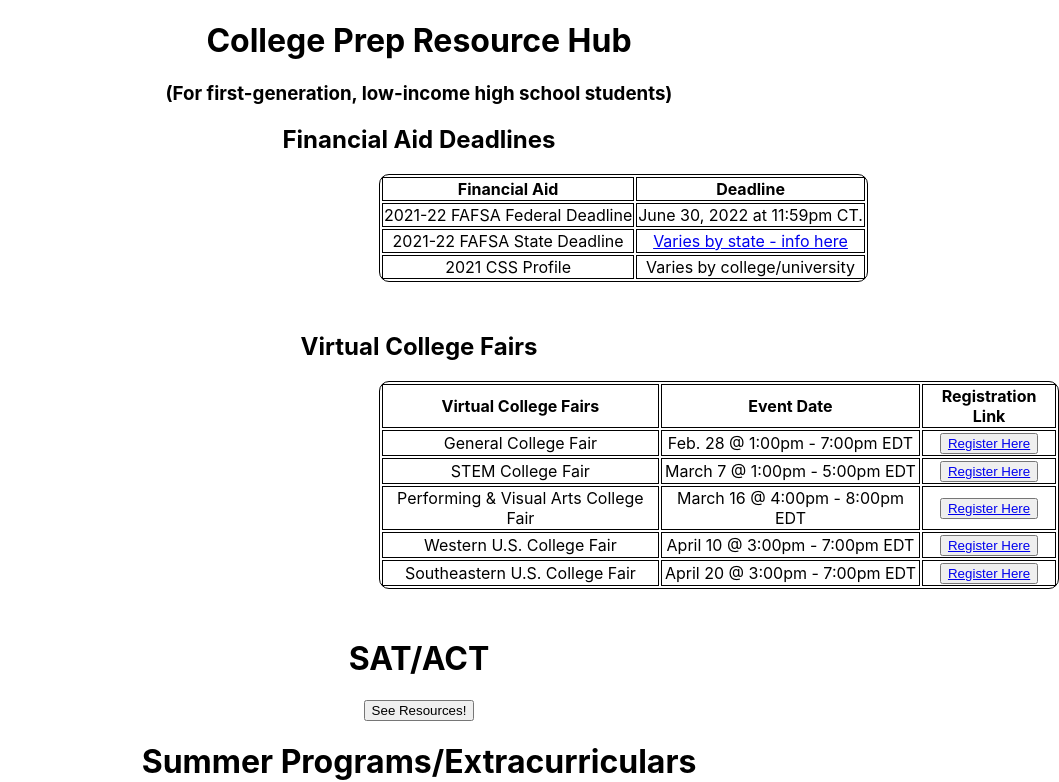
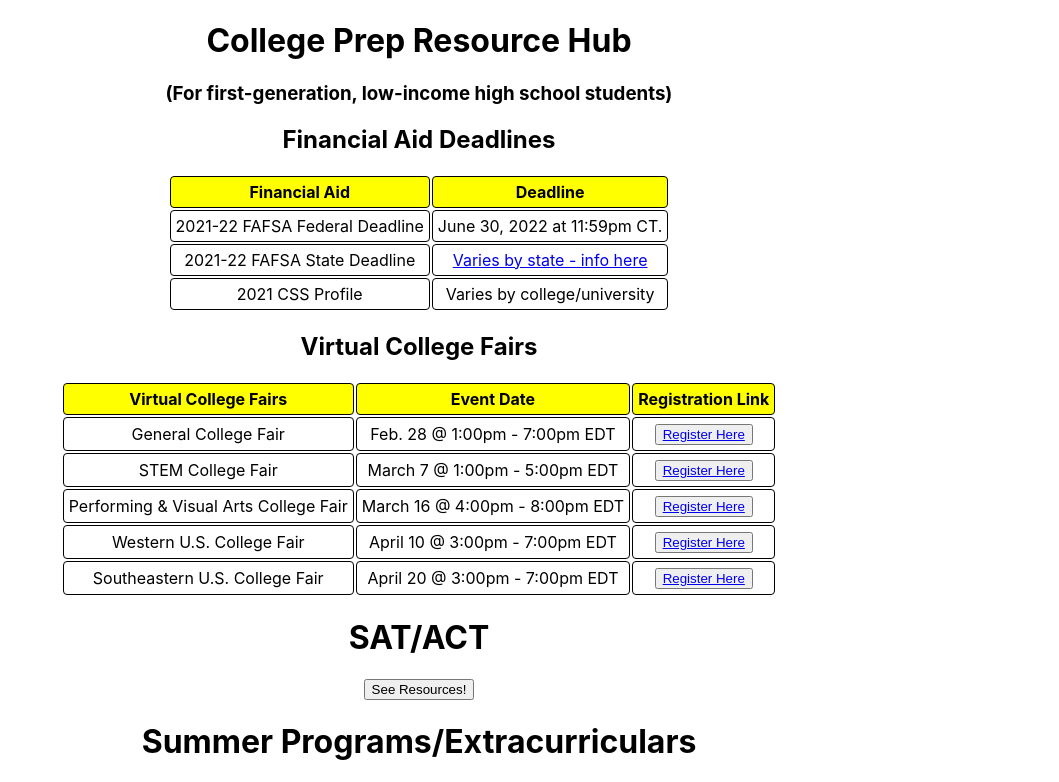
Before and after one commit to jessicamyee/fgli-college-prep-resource-hub, a React (Create React App) app in the folder client/: page / in a window 1280 px wide. Shown: the top 782 px of the page, without its empty margins (221-1280 px from the left). Built offline with nearby package versions, Linux system fonts and the light colour scheme; no server answers.

Commit message:
add some styling to tables

```diff
--- a/client/src/App.css
+++ b/client/src/App.css
@@ -2,13 +2,18 @@
   text-align: center;
 }
 
-table, th, td {
-  border: 1px solid black;
+/* table, th, td */
+th, td {
+  border: 1px solid;
+  padding: 5px;
+  border-radius: 4px;
+}
 
+th{
+  background-color: yellow;
 }
 
 table{
-  margin-left: 600px;
-  margin-bottom: 50px;
-  border-radius: 10px;;
+  display: flex;
+  justify-content: center;
 }
```
